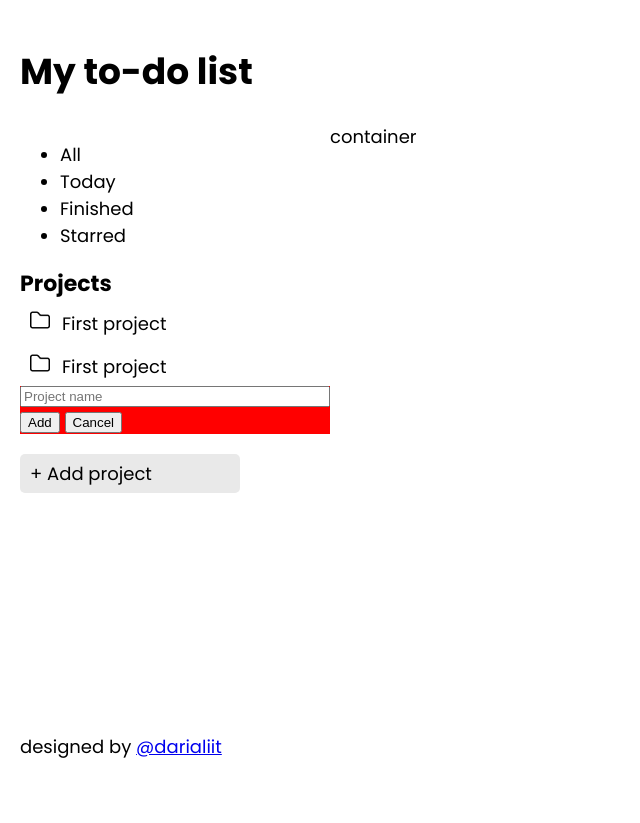
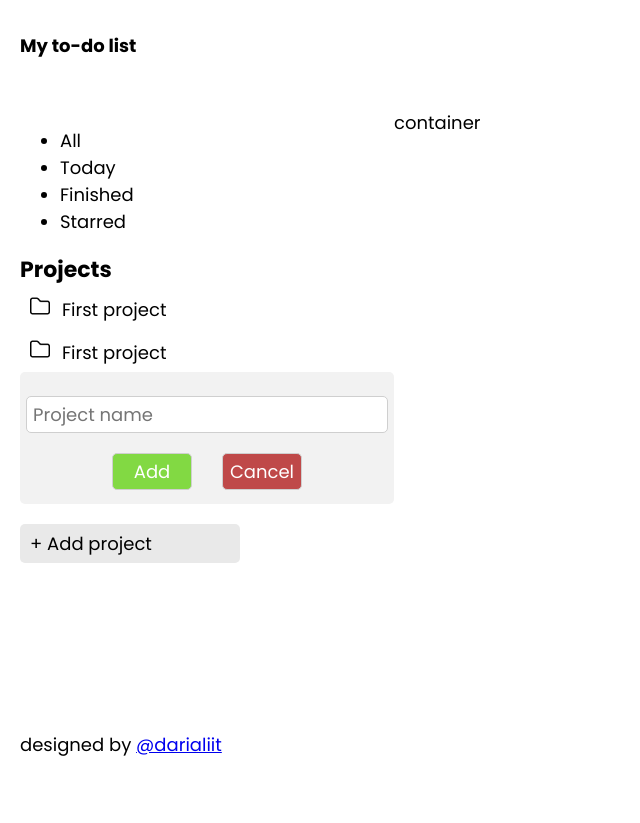
Before and after one commit to darialiit/todo, a website built with webpack: page src/index.html in a window 1280 px wide. Shown: the whole page, without its empty margins (0-640 px from the left). Built offline with nearby package versions, Linux system fonts and the light colour scheme.

Commit message:
add project add form with style

```diff
--- a/src/index.html
+++ b/src/index.html
@@ -28,10 +28,11 @@
         <div class="projectsTitle">Projects</div>
         <div class="project">First project</div>
         <div class="project">First project</div>
-        <div>
+        <div class="projects"></div>
+        <div class="formholder">
           <form id="addProjectForm">
             <input type="text" placeholder="Project name" />
-            <div>
+            <div class="buttons">
               <button type="submit" id="addProjectBtn">Add</button>
               <button id="cancelProjectBtn">Cancel</button>
             </div>
--- a/src/style.css
+++ b/src/style.css
@@ -1,4 +1,12 @@
-html {
+:root {
+  --my-green: #82d943;
+  --my-red: #bf4949;
+  --btn-back: #f2f2f2;
+  --btn-bord: #cfcfcf;
+  --btn-back-hov: #cfcfcf;
+}
+
+* {
   font-family: 'Poppins';
   font-size: 18px;
 }
@@ -55,7 +63,54 @@ body {
 #addProjectForm {
   display: flex;
   flex-direction: column;
-  background-color: red;
+  border-radius: 5px;
+  margin-top: 20px;
+}
+
+.buttons button {
+  font-size: 18px;
   font-family: 'Poppins';
-  font-size: 18px;
+  padding: 4px 6px;
+  min-width: 80px;
+  border-radius: 5px;
+  border: 1px solid var(--btn-bord);
+  background-color: var(--btn-back);
 }
+
+button:hover {
+  cursor: pointer;
+}
+
+.buttons {
+  display: flex;
+  justify-content: center;
+  gap: 30px;
+  margin-top: 20px;
+  margin-bottom: 10px;
+}
+
+#addProjectBtn {
+  background-color: var(--my-green);
+  color: white;
+}
+
+#cancelProjectBtn {
+  background-color: var(--my-red);
+  color: white;
+}
+
+#addProjectForm input {
+  border: 1px solid var(--btn-bord);
+  border-radius: 5px;
+  padding: 4px 6px;
+}
+
+.formholder {
+  background-color: var(--btn-back);
+  border-radius: 5px;
+  padding: 4px 6px;
+}
+
+.hidden {
+  display: none;
+}
```
Also changed, not shown: dist/index.html, dist/main.bundle.js.
